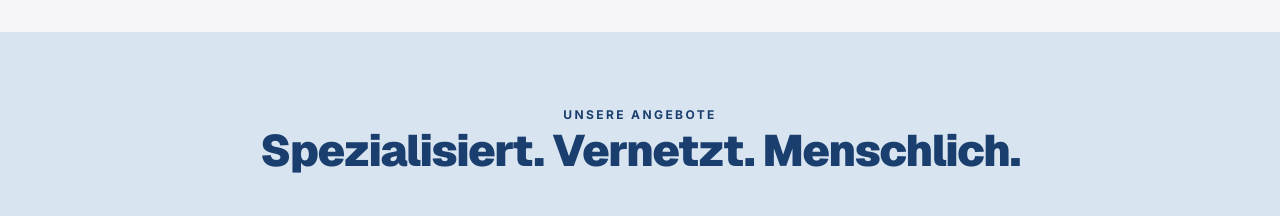
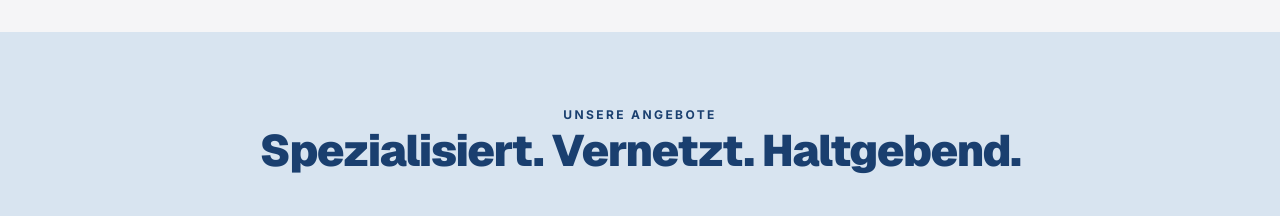
Before and after one commit to ankernetz/ankernetz, a Next.js app: page / in a window 1280 px wide. Shown: the part 1400-1616 px from the top of the page. Built offline with nearby package versions, Linux system fonts and the light colour scheme.

Commit message:
Homepage: Menschlich → Haltgebend

```diff
--- a/app/page.tsx
+++ b/app/page.tsx
@@ -165,7 +165,7 @@ export default function HomePage() {
                 Unsere Angebote
               </p>
               <h2 className="text-[clamp(1.75rem,4vw,2.75rem)] font-black" style={{ letterSpacing: "-0.028em", color: "#1a3f6f" }}>
-                Spezialisiert. Vernetzt. Menschlich.
+                Spezialisiert. Vernetzt. Haltgebend.
               </h2>
             </div>
           </BlurFade>
```
